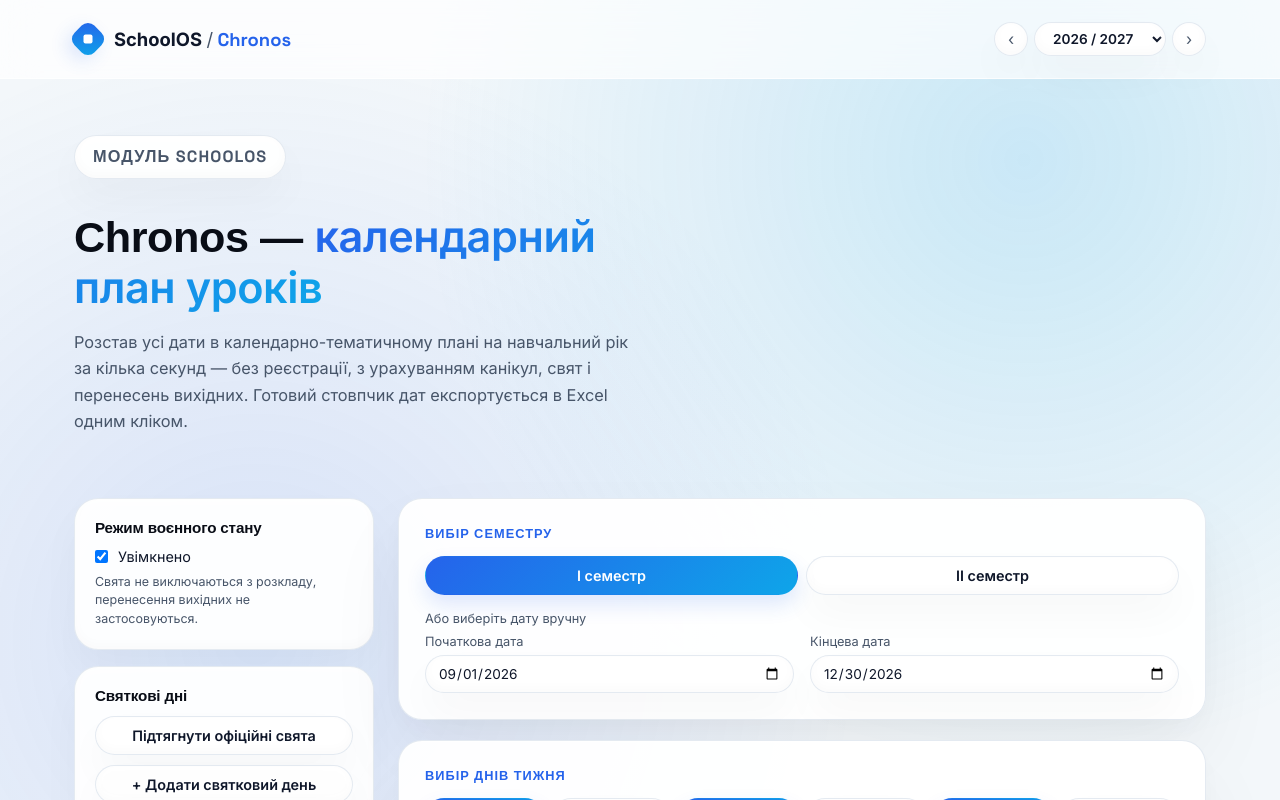
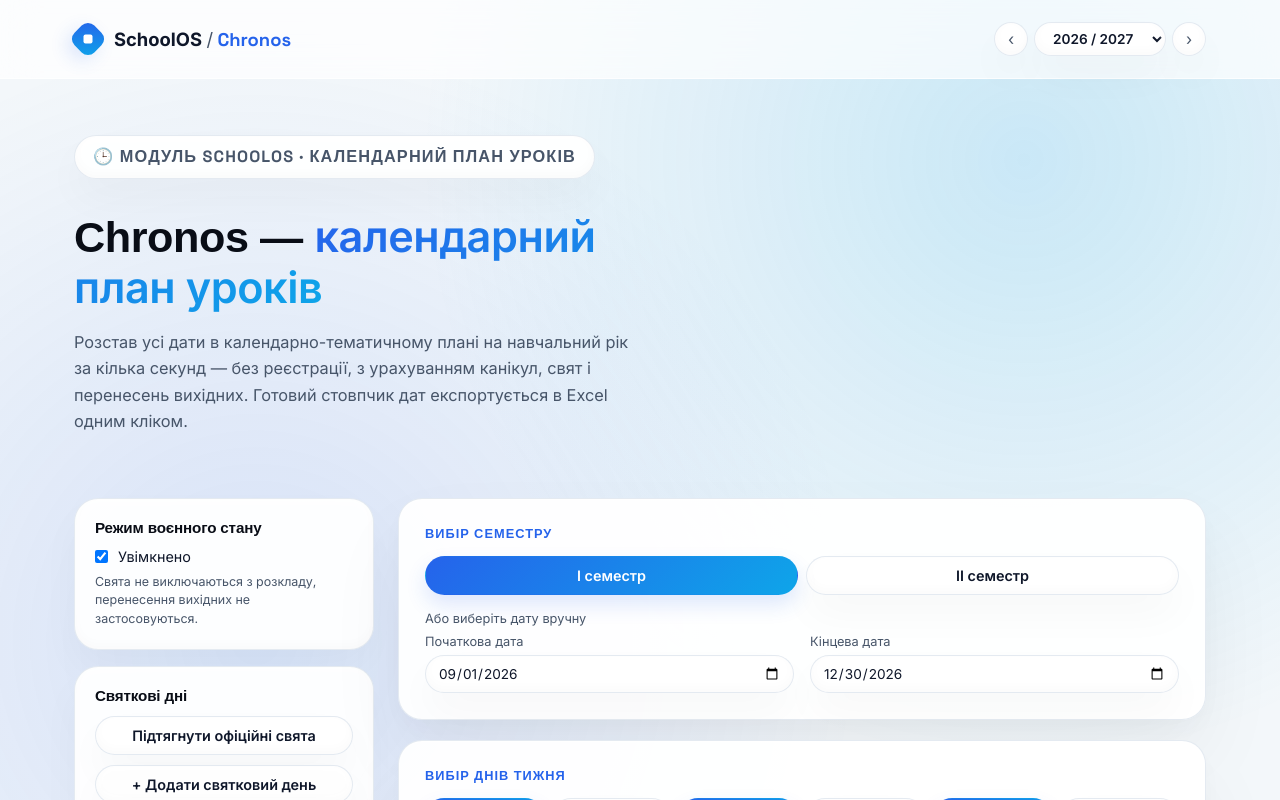
Before and after one commit to schoolosua/schoolosua.github.io, a React (Vite) app in the folder chronos/: page / in a window 1280 px wide. Shown: the top 800 px of the page. Built offline with nearby package versions, Linux system fonts and the light colour scheme; a web font is replaced by a local one.

Commit message:
mentor+chronos: unify hero-badge wording (Модуль SchoolOS · …)

```diff
--- a/chronos/src/App.tsx
+++ b/chronos/src/App.tsx
@@ -229,7 +229,7 @@
       </header>
 
       <div className="hero-section">
-        <p className="hero-badge">Модуль SchoolOS</p>
+        <p className="hero-badge">🕒 Модуль SchoolOS · Календарний план уроків</p>
         <h1>
           Chronos — <span>календарний план уроків</span>
         </h1>
```
Also changed, not shown: 1 other file (tests, documents, lock files or other folders).
